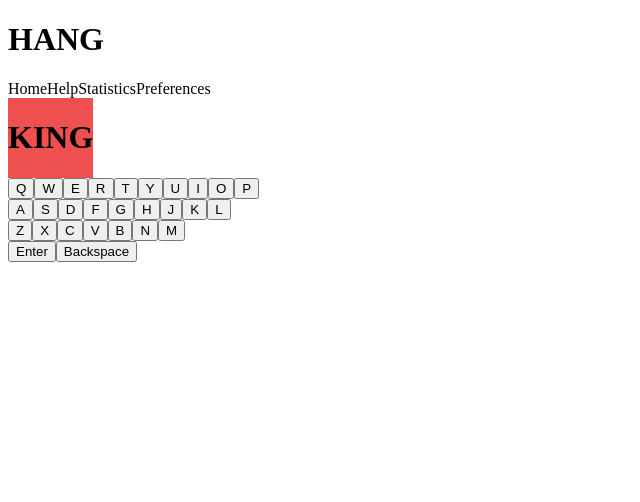
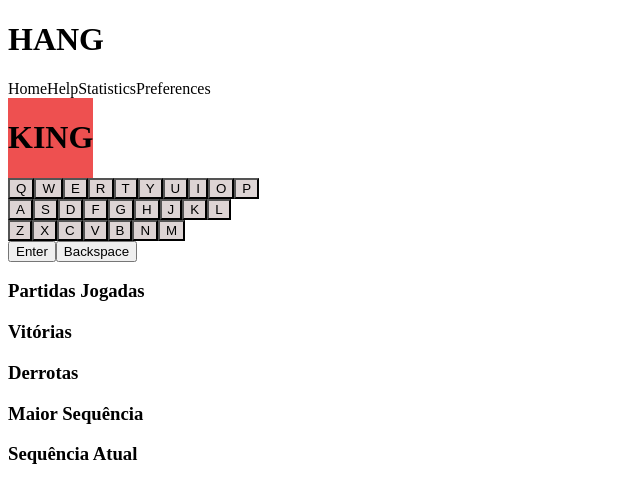
Before and after one commit to guizarolho/vue-hangman, a Vue app: page / in a window 1280 px wide. Both pictures are taken after a click on the link "Statistics". Shown: the top 502 px of the page, without its empty margins (0-640 px from the left). Built offline with nearby package versions, Linux system fonts and the light colour scheme; the HTML template or start-up script is replaced by a standard one.

Commit message:
color hints

```diff
--- a/src/App.vue
+++ b/src/App.vue
@@ -1,21 +1,21 @@
 <script setup lang="ts">
+import { provide, ref, watch } from 'vue'
 import GameHeader from './components/GameHeader.vue'
 import GameTile from './components/GameTile.vue'
 import GameKeyboard from './components/GameKeyboard.vue'
 import GameModal from './components/GameModal.vue'
 import GamePreferences from './components/GamePreferences.vue'
-
+import GameHelp from './components/GameHelp.vue'
+import GameStats from './components/GameStats.vue'
 import { GameManager } from './game/GameManager.ts'
-import { provide, ref, watch } from 'vue'
-import GameHelp from './components/GameHelp.vue'
-
-const secrets = ['KING', 'QUEEN', 'JACK', 'JOKER']
-const gameManager = new GameManager(secrets[0] ?? '')
 
 const showGameover = ref(false)
 const showPreferences = ref(false)
 const showHelp = ref(false)
+const showStats = ref(false)
 
+const secrets = ['KING', 'QUEEN', 'JACK', 'JOKER']
+const gameManager = new GameManager(secrets[0] ?? '')
 // https://vuejs.org/guide/essentials/watchers
 watch(
   () => gameManager.GameOver.value,
@@ -30,7 +30,11 @@ provide('game', gameManager)
 </script>
 
 <template>
-  <GameHeader @open-pref="showPreferences = true" @open-help="showHelp = true" />
+  <GameHeader
+    @open-pref="showPreferences = true"
+    @open-help="showHelp = true"
+    @open-stats="showStats = true"
+  />
   <div class="game__container">
     <div class="word__container" style="display: flex; flex-direction: row">
       <GameTile
@@ -40,12 +44,13 @@ provide('game', gameManager)
         :hidden="!gameManager.GuessedLetters.has(char)"
       />
     </div>
+    <GameKeyboard @open-gameover="showGameover = true" />
     <GameModal
       :show="showGameover"
       :victory="gameManager.Victory.value"
       @close-gameover="showGameover = false"
     />
-    <GameKeyboard @open-gameover="showGameover = true" />
+    <GameStats :show="showStats" @close-stats="showStats = false" />
     <GamePreferences :show="showPreferences" @close-pref="showPreferences = false" />
     <GameHelp :show="showHelp" @close-help="showHelp = false" />
   </div>
--- a/src/components/GameHeader.vue
+++ b/src/components/GameHeader.vue
@@ -6,6 +6,7 @@ const emit = defineEmits(['open-pref', 'open-help', 'open-stats'])
   <header class="header__container">
     <h1 class="header__title">HANG</h1>
     <nav>
+      <!-- Adicionar função que ativa slide da barra superior -->
       <a class="header__button">Home</a>
       <a class="header__button" @click="emit('open-help')">Help</a>
       <a class="header__button" @click="emit('open-stats')">Statistics</a>
--- a/src/components/GameKeyboard.vue
+++ b/src/components/GameKeyboard.vue
@@ -46,3 +46,12 @@ function checkGameover() {
     <button @click="selectChar('')">Backspace</button>
   </div>
 </template>
+
+<style scoped>
+.keyboard__button--invisible {
+  background: rgba(88, 82, 82, 0.7);
+}
+.keyboard__button--visible {
+  background: rgba(207, 194, 194, 0.7);
+}
+</style>
--- /dev/null
+++ b/src/components/GameStats.vue
@@ -0,0 +1,16 @@
+<script setup lang="ts">
+defineProps<{
+  show: boolean
+}>()
+const emit = defineEmits(['close-stats'])
+</script>
+
+<template>
+  <div v-if="show" @click.self="emit('close-stats')">
+    <h3>Partidas Jogadas</h3>
+    <h3>Vitórias</h3>
+    <h3>Derrotas</h3>
+    <h3>Maior Sequência</h3>
+    <h3>Sequência Atual</h3>
+  </div>
+</template>
```
